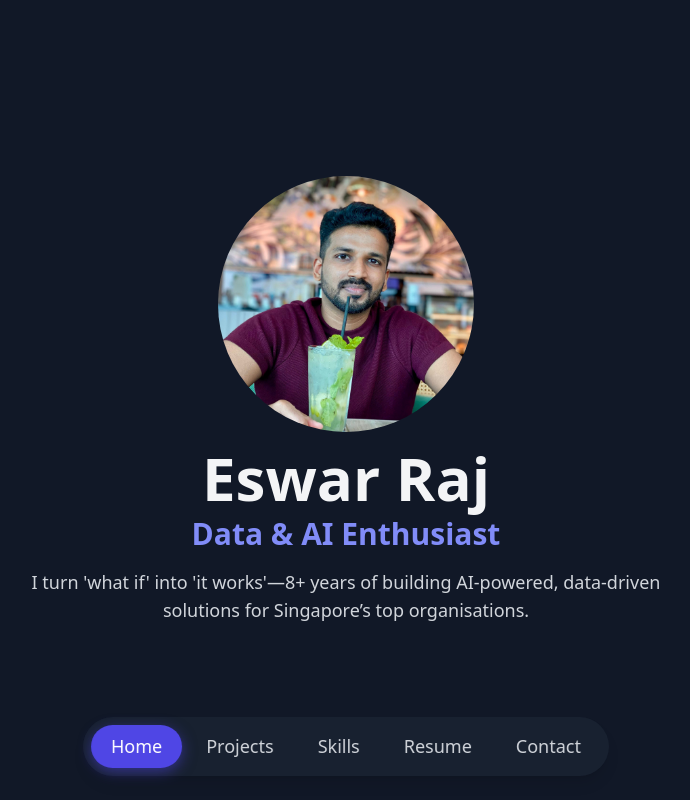
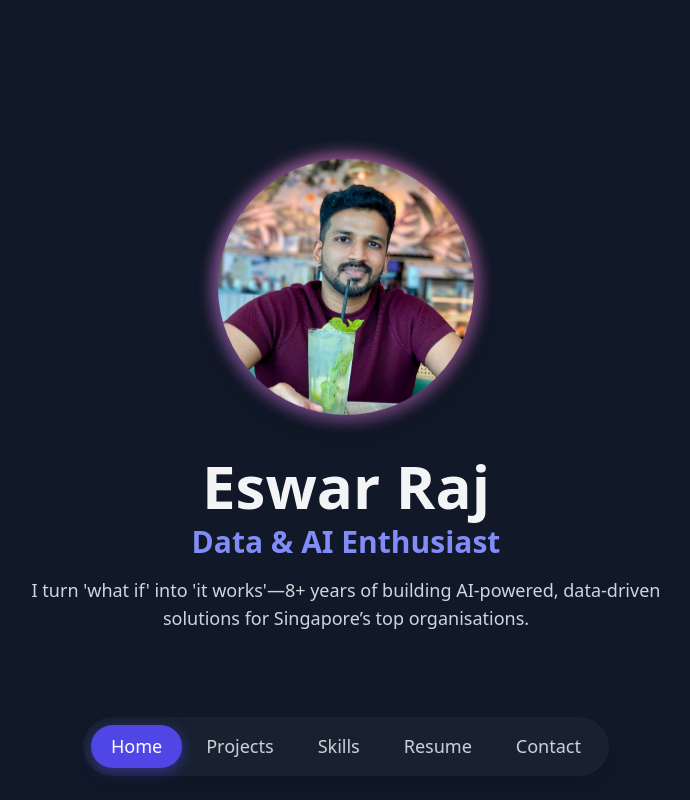
Before and after one commit to E0015114/MyPortfolioWebsite, a React (Create React App) app: page / in a window 1280 px wide. Both pictures are taken after a click on the link "Home". Shown: the whole page, without its empty margins (294-984 px from the left). Built offline with nearby package versions, Linux system fonts and the light colour scheme.

Commit message:
enhancement

```diff
--- a/src/App.css
+++ b/src/App.css
@@ -22,6 +22,20 @@
   will-change: transform, opacity;
   transform: translateY(-10px);
   transition: opacity 300ms ease-in-out, transform 300ms ease-in-out;
+}
+
+/* Staggered text animation for Hero section */
+.content-visible .hero-text-stagger {
+  transform: translateY(0);
+  opacity: 1;
+}
+
+.hero-text-stagger {
+  transform: translateY(20px);
+  opacity: 0;
+  transition-property: transform, opacity;
+  transition-timing-function: cubic-bezier(0.4, 0, 0.2, 1);
+  transition-duration: 500ms;
 }
 
 /* --- Pill Navigation Bar --- */
@@ -124,3 +138,80 @@ body {
   background-size: 400% 400%;
   animation: gradientAnimation 10s infinite alternate;
 }
+
+/* --- Hero Section Visual Improvements --- */
+
+@keyframes float {
+  0% {
+    transform: translateY(0px);
+  }
+  50% {
+    transform: translateY(-10px);
+  }
+  100% {
+    transform: translateY(0px);
+  }
+}
+
+.profile-image-container {
+  position: relative;
+  width: 16rem; /* w-64 */
+  height: 16rem; /* h-64 */
+  margin-left: auto;
+  margin-right: auto;
+  margin-bottom: 2rem; /* mb-8 */
+  animation: float 6s ease-in-out infinite;
+  transition: transform 0.3s ease-in-out;
+  z-index: 1;
+}
+
+.profile-image-container:hover {
+  transform: scale(1.05);
+  animation-play-state: paused; /* Pause floating animation on hover */
+}
+
+/* Animated gradient border */
+.profile-image-container::before {
+  content: '';
+  position: absolute;
+  inset: -5px;
+  border-radius: 9999px; /* rounded-full */
+  background: linear-gradient(45deg, #818cf8, #c084fc, #f472b6, #818cf8);
+  background-size: 400% 400%;
+  animation: gradientAnimation 8s infinite;
+  z-index: -1;
+  filter: blur(8px);
+  opacity: 0.75;
+}
+
+.image-fade-wrapper {
+  position: relative;
+  width: 100%;
+  height: 100%;
+  border-radius: 9999px; /* rounded-full */
+  overflow: hidden;
+  box-shadow: 0 10px 25px rgba(0, 0, 0, 0.3);
+}
+
+.image-fade-wrapper img {
+  position: absolute;
+  width: 100%;
+  height: 100%;
+  object-fit: cover;
+}
+
+/* Image cross-fade animation */
+.image-fade-enter {
+  opacity: 0;
+}
+.image-fade-enter-active {
+  opacity: 1;
+  transition: opacity 700ms ease-in-out;
+}
+.image-fade-exit {
+  opacity: 1;
+}
+.image-fade-exit-active {
+  opacity: 0;
+  transition: opacity 700ms ease-in-out;
+}
--- a/src/App.jsx
+++ b/src/App.jsx
@@ -66,38 +66,45 @@ const App = () => {
   const [enlargedProject, setEnlargedProject] = useState(null);
 
   const Hero = () => {
-
     const [currentImageIndex, setCurrentImageIndex] = useState(0);
-    const [isPulsing, setIsPulsing] = useState(true);
-    let pulseTimeout;
+    const [isContentVisible, setIsContentVisible] = useState(false);
 
     useEffect(() => {
       const intervalId = setInterval(() => {
         setCurrentImageIndex((prevIndex) => (prevIndex + 1) % portfolioData.profileImages.length);
       }, 3000);
 
-      pulseTimeout = setTimeout(() => {
-        setIsPulsing(false);
-      }, 2000);
+      // Trigger content animation shortly after component mounts
+      const timer = setTimeout(() => setIsContentVisible(true), 100);
 
-
-      return () => clearInterval(intervalId);
+      return () => {
+        clearInterval(intervalId);
+        clearTimeout(timer);
+      };
     }, []);
 
     return (
-      <div className="flex flex-col items-center justify-center p-4">
-        <img
-          src={portfolioData.profileImages[currentImageIndex]}
-          alt="Profile"
-          className={`w-64 h-64 rounded-full mx-auto mb-4 object-cover transition-transform duration-500 transform hover:scale-105 ${isPulsing ? 'animate-pulse' : ''}`}
-        />
-        <h1 className="text-5xl sm:text-6xl font-bold mb-2">
+      <div className={`flex flex-col items-center justify-center p-4 ${isContentVisible ? 'content-visible' : ''}`}>
+        <div className="profile-image-container">
+          <div className="image-fade-wrapper">
+            <SwitchTransition>
+              <CSSTransition
+                key={currentImageIndex}
+                addEndListener={(node, done) => node.addEventListener("transitionend", done, false)}
+                classNames="image-fade"
+              >
+                <img src={portfolioData.profileImages[currentImageIndex]} alt="Profile" />
+              </CSSTransition>
+            </SwitchTransition>
+          </div>
+        </div>
+        <h1 className="text-5xl sm:text-6xl font-bold mb-2 hero-text-stagger" style={{ transitionDelay: '150ms' }}>
           {portfolioData.name}
         </h1>
-        <h2 className="text-2xl sm:text-3xl text-indigo-400 font-semibold mb-4">
+        <h2 className="text-2xl sm:text-3xl text-indigo-400 font-semibold mb-4 hero-text-stagger" style={{ transitionDelay: '250ms' }}>
           {portfolioData.title}
         </h2>
-        <p className="max-w-2xl mx-auto text-lg text-gray-300 text-center">
+        <p className="max-w-2xl mx-auto text-lg text-gray-300 text-center hero-text-stagger" style={{ transitionDelay: '350ms' }}>
           {portfolioData.bio}
         </p>
       </div>
```
